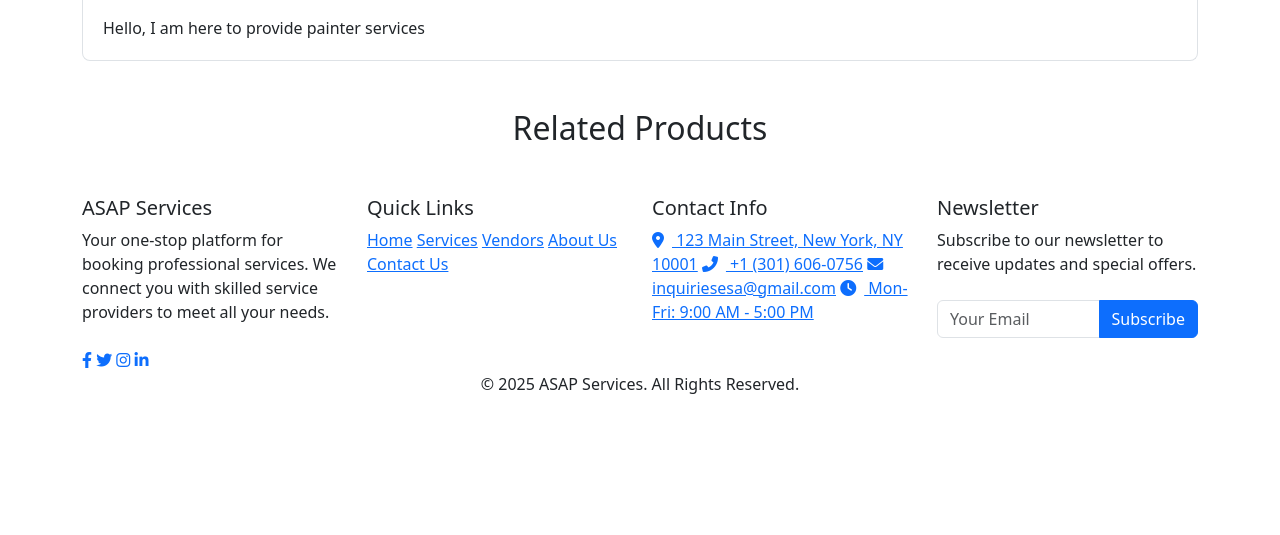
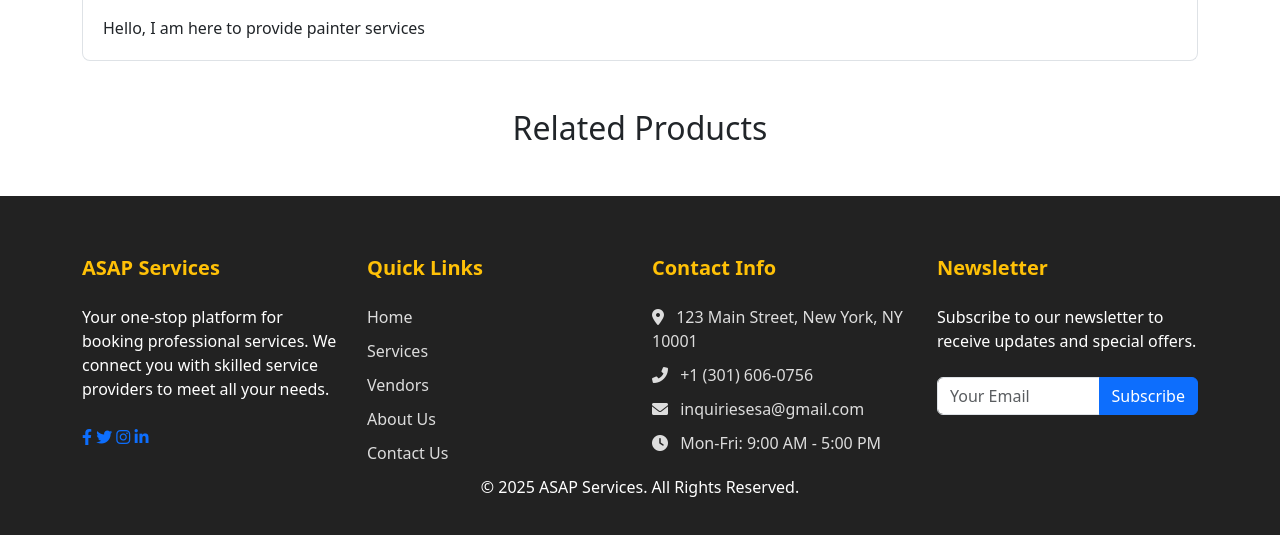
Before and after one commit to Daniyal323/ASAP_NEW_DJANGO, a Django app: a page that uses ASAP/templates/core/product-detail.html in a window 1280 px wide. Shown: the part 789-1324 px from the top of the page. Before the commit the page ends 1183 px from the top, so only its background shows below. Run offline with Django 5.2, Linux system fonts and the light colour scheme; data comes from the database, SQL or seed files in the repository.

Commit message:
Update product-detail.html

```diff
--- a/ASAP/templates/core/product-detail.html
+++ b/ASAP/templates/core/product-detail.html
@@ -86,6 +86,31 @@
 
         .service-card:hover {
             transform: translateY(-5px);
+        }
+
+        .footer {
+            background-color: #222;
+            color: #fff;
+            padding: 60px 0 20px;
+        }
+
+        .footer-title {
+            font-weight: 600;
+            margin-bottom: 25px;
+            color: #ffc107;
+        }
+
+        .footer-links a {
+            color: #ddd;
+            display: block;
+            margin-bottom: 10px;
+            text-decoration: none;
+            transition: all 0.3s;
+        }
+
+        .footer-links a:hover {
+            color: #ffc107;
+            padding-left: 5px;
         }
 
         @media (max-width: 768px) {
```
